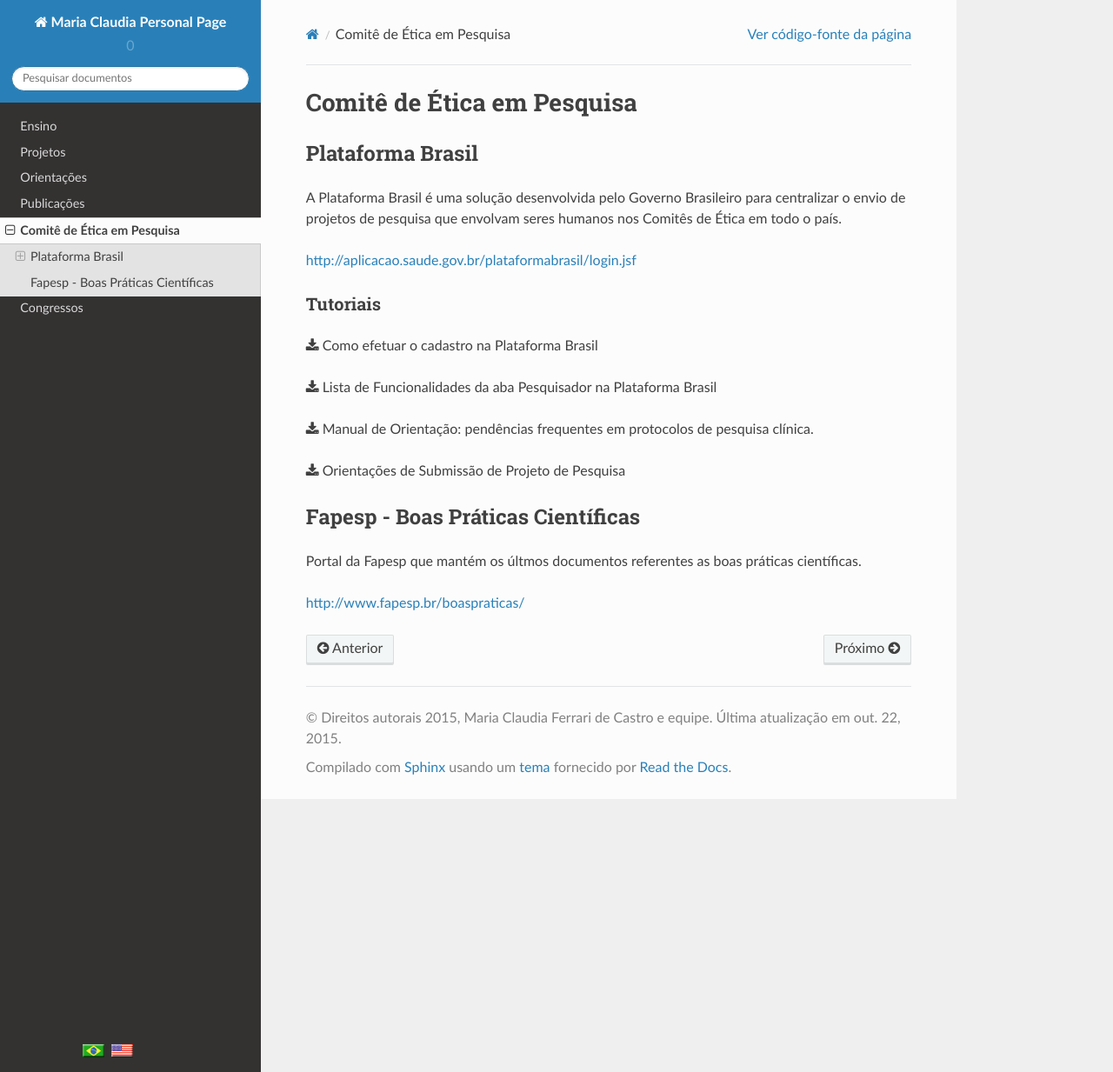
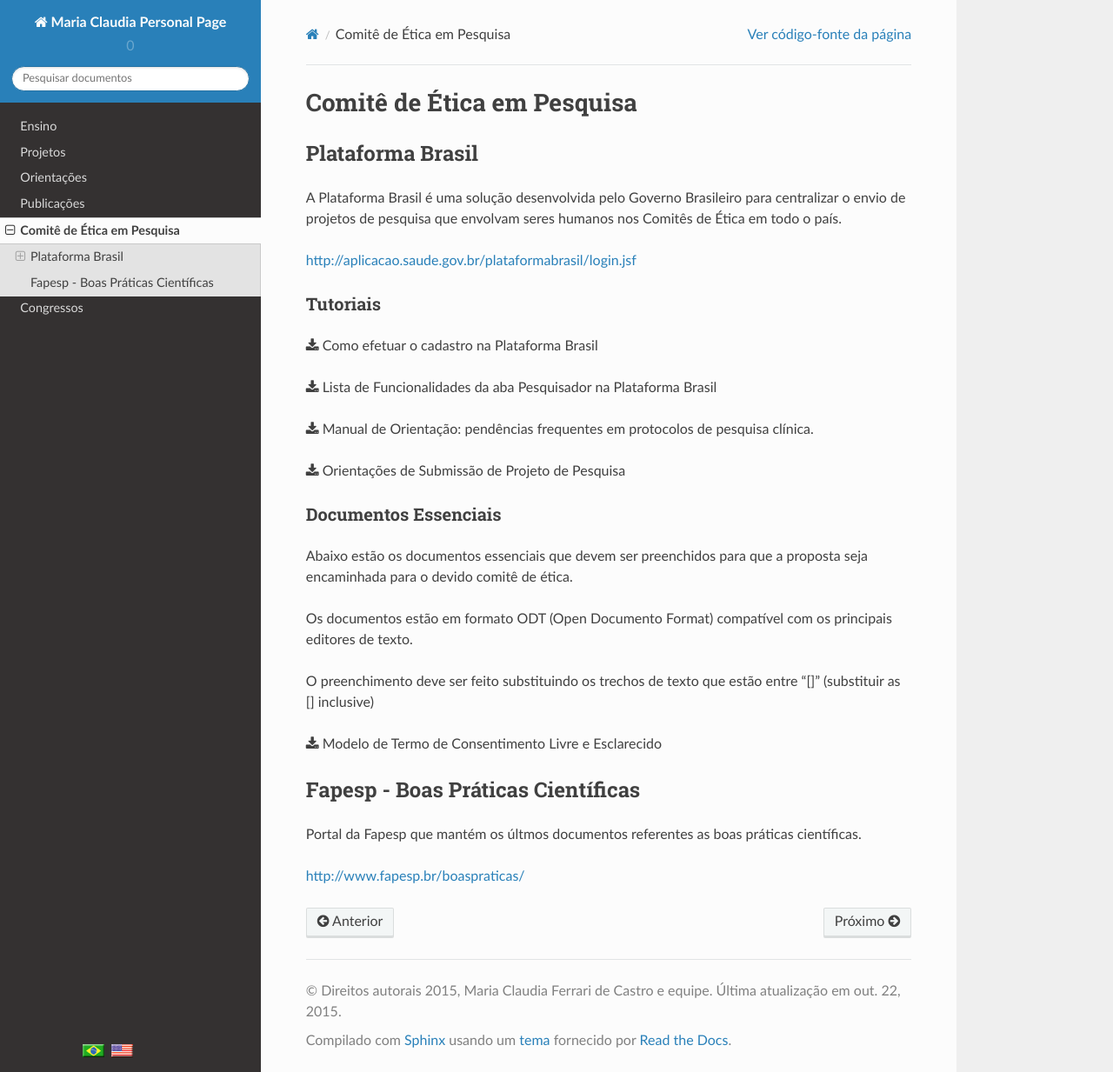
Before and after one commit to mclaudia/personal_page_fei, a Sphinx documentation site: the page built from source/comitedeetica.rst, in a window 1280 px wide and 1233 px high. Shown: the whole window at 87% size. Built offline with Sphinx 7.4.7 and the Read the Docs theme 2.0.0, drawn with Linux system fonts in a browser that asks for light colours.

Commit message:
insert informed consent file model and description

```diff
--- a/source/comitedeetica.rst
+++ b/source/comitedeetica.rst
@@ -22,6 +22,19 @@ Tutoriais
 :download:`Orientações de Submissão de Projeto de Pesquisa <_static/comite_etica/Plataforma_Submissao_ProjetodePesquisa.pdf>`
 
 
+---------------------
+Documentos Essenciais
+---------------------
+
+Abaixo estão os documentos essenciais que devem ser preenchidos para que a proposta seja encaminhada para o devido comitê de ética.
+
+Os documentos estão em formato ODT (Open Documento Format) compatível com os principais editores de texto.
+
+O preenchimento deve ser feito substituindo os trechos de texto que estão entre "[]" (substituir as [] inclusive)
+
+:download:`Modelo de Termo de Consentimento Livre e Esclarecido <_static/comite_etica/TermoConsentimento.odt>`
+
+
 ==================================
 Fapesp - Boas Práticas Científicas
 ==================================
```
Also changed, not shown: 1 other file.
